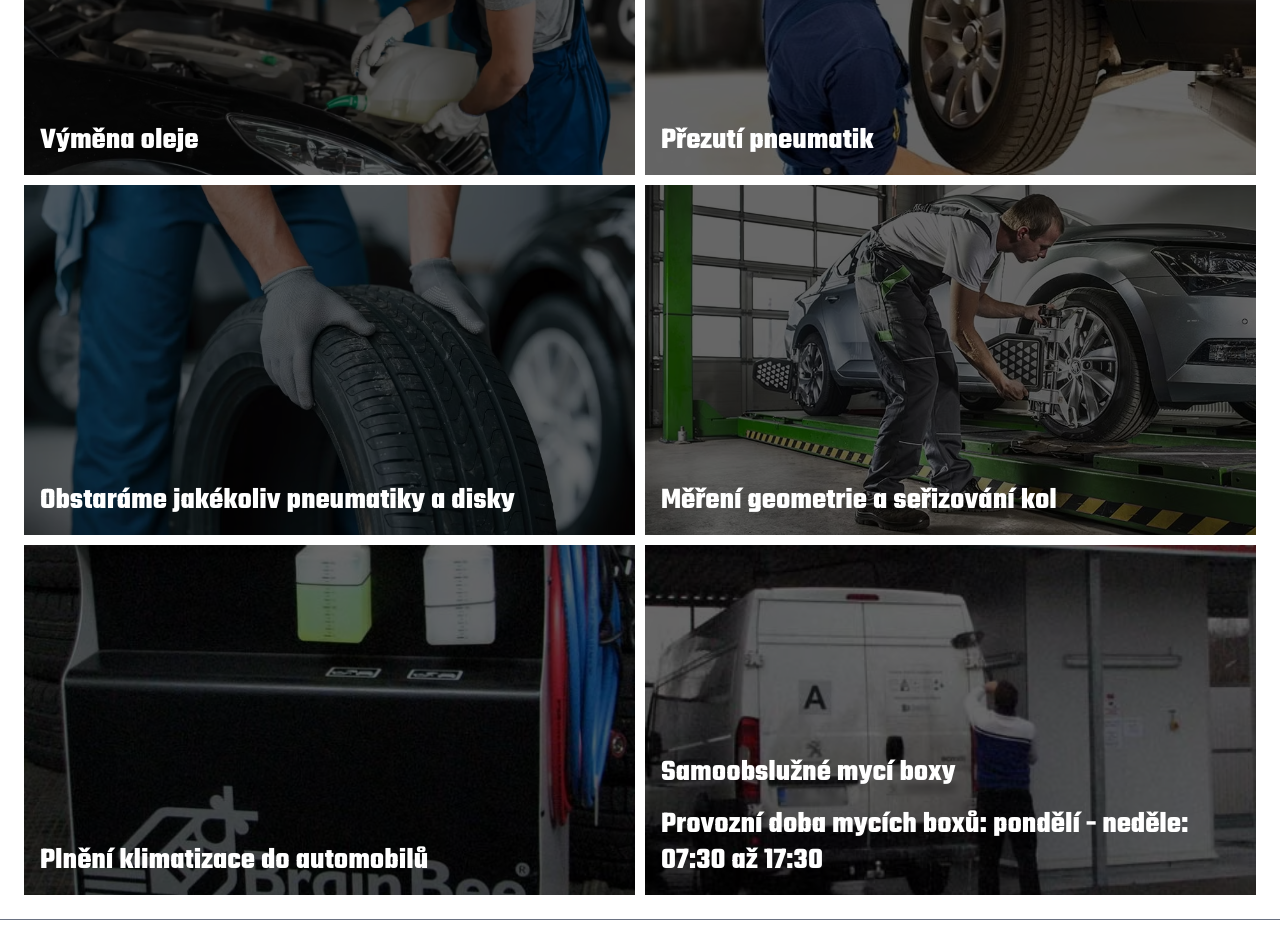
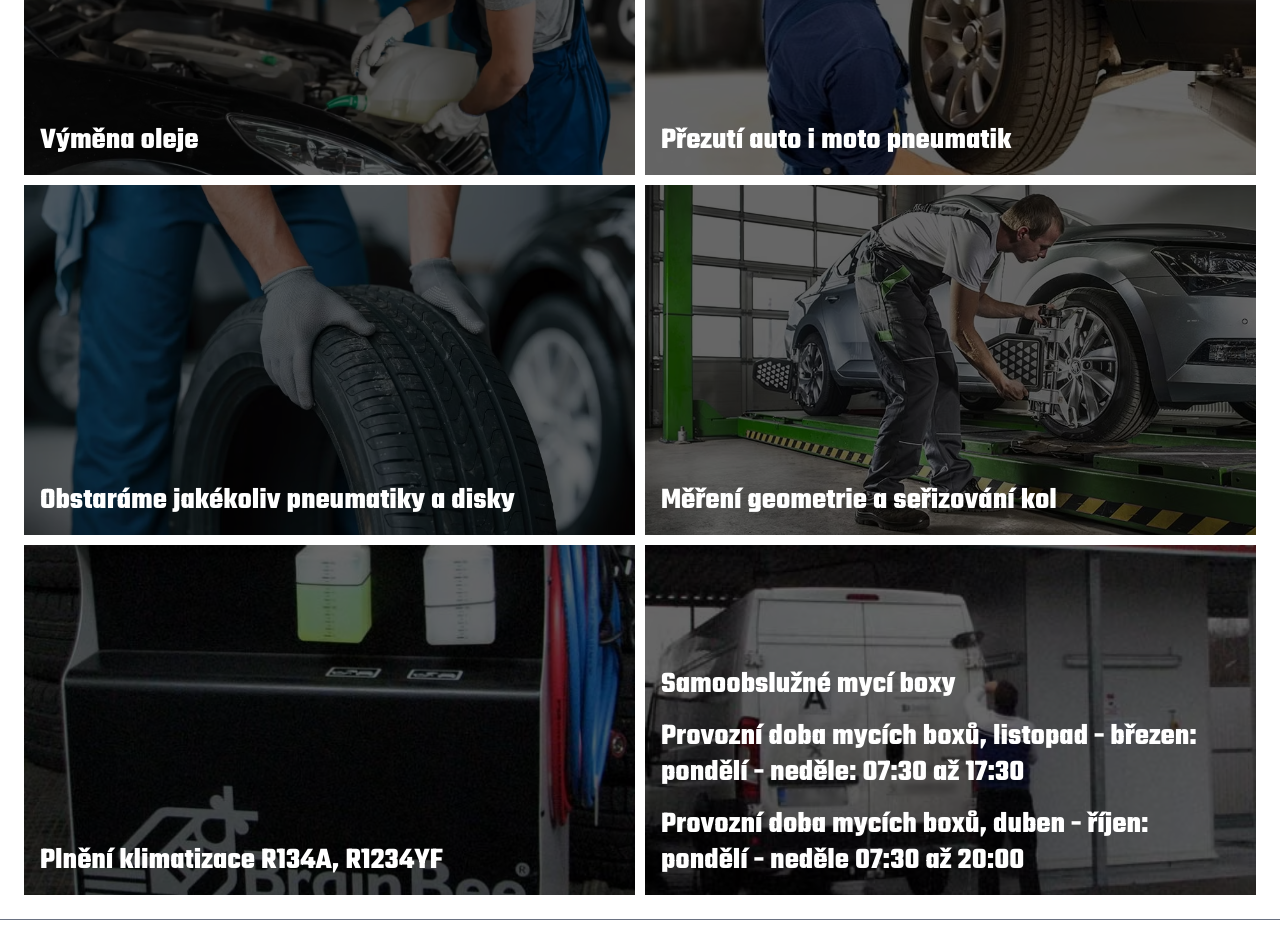
Before and after one commit to Keny2802/pneu-tynec, a Next.js app: page / in a window 1280 px wide. Shown: the part 1300-2246 px from the top of the page. Built offline with nearby package versions, Linux system fonts and the light colour scheme.

Commit message:
GIT REPORT ze dne 15:16-15:23 10-04-2026.
Přidal jsem texty v sekci „služby“ do služeb - [ „mycí boxy“, „přezutí pneumatik“, „plnění klimatizace“ ].

```diff
--- a/src/app/sections/Services.tsx
+++ b/src/app/sections/Services.tsx
@@ -56,9 +56,9 @@ const Services = (
                             },
                             {
                                 src: "/prezuti-pneumatik.avif",
-                                alt: "Služba přezutí pneumatik - Pneu Týnec s.r.o.",
+                                alt: "Služba přezutí auto i moto pneumatik - Pneu Týnec s.r.o.",
                                 text: [
-                                    "Přezutí pneumatik",
+                                    "Přezutí auto i moto pneumatik",
                                 ],
                                 href: "/sluzby/prezuti-pneumatik"
                             },
@@ -80,9 +80,9 @@ const Services = (
                             },
                             {
                                 src: "/klimatizace.avif",
-                                alt: "Plnění klimatizace do automobilů - Pneu Týnec s.r.o.",
+                                alt: "Plnění klimatizace R134A, R1234YF - Pneu Týnec s.r.o.",
                                 text: [
-                                    "Plnění klimatizace do automobilů"
+                                    "Plnění klimatizace R134A, R1234YF"
                                 ],
                                 href: "/sluzby/plneni-klimatizace-do-automobilu"
                             },
@@ -91,7 +91,8 @@ const Services = (
                                 alt: "Samoobslužné mycí boxy - Pneu Týnec s.r.o.",
                                 text: [
                                     "Samoobslužné mycí boxy",
-                                    "Provozní doba mycích boxů: pondělí - neděle: 07:30 až 17:30",
+                                    "Provozní doba mycích boxů, listopad - březen: pondělí - neděle: 07:30 až 17:30",
+                                    "Provozní doba mycích boxů, duben - říjen: pondělí - neděle 07:30 až 20:00",
                                 ],
                                 href: "/sluzby/automycka"
                             },
```
